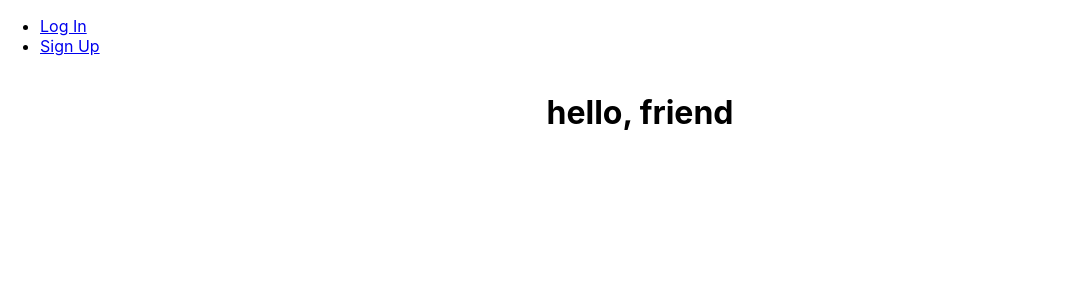
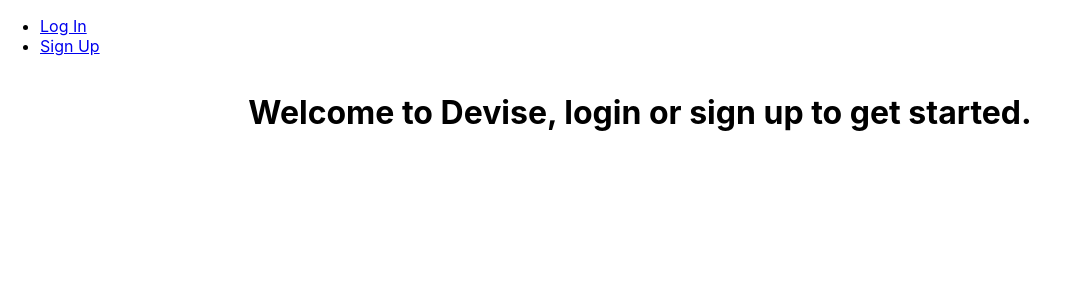
Before and after one commit to Recipra/devise-front-end, a React (Create React App) app: page / in a window 1280 px wide. Shown: the top 300 px of the page, without its empty margins (0-1069 px from the left). Built offline with nearby package versions, Linux system fonts and the light colour scheme; no server answers.

Commit message:
add basic greeting messages

```diff
--- a/public/index.html
+++ b/public/index.html
@@ -24,7 +24,7 @@
       work correctly both with client-side routing and a non-root public URL.
       Learn how to configure a non-root public URL by running `npm run build`.
     -->
-    <title>React App</title>
+    <title>Devise</title>
   </head>
   <body>
     <noscript>You need to enable JavaScript to run this app.</noscript>
--- a/src/components/NavBar/NavBar.jsx
+++ b/src/components/NavBar/NavBar.jsx
@@ -8,7 +8,7 @@
           <ul>
             <li>Welcome, {user.name}</li>
             <li><Link to="/profiles">Profiles</Link></li>
-            <li><Link to="" onClick={handleLogout}>LOG OUT</Link></li>
+            <li><Link to="" onClick={handleLogout}>Log Out</Link></li>
             <li><Link to="/changePassword">Change Password</Link></li>
           </ul>
         </nav>
--- a/src/pages/Landing/Landing.jsx
+++ b/src/pages/Landing/Landing.jsx
@@ -3,7 +3,14 @@
 const Landing = ({ user }) => {
   return (
     <main className={styles.container}>
-      <h1>hello, {user ? user.name : 'friend'}</h1>
+      {user ?
+        <>
+          <h1>{user.name}</h1>
+          <h2>Here's what you've got going on:</h2>
+        </>
+      :
+      <h1>Welcome to Devise, login or sign up to get started.</h1>
+      }
     </main>
   )
 }
```
